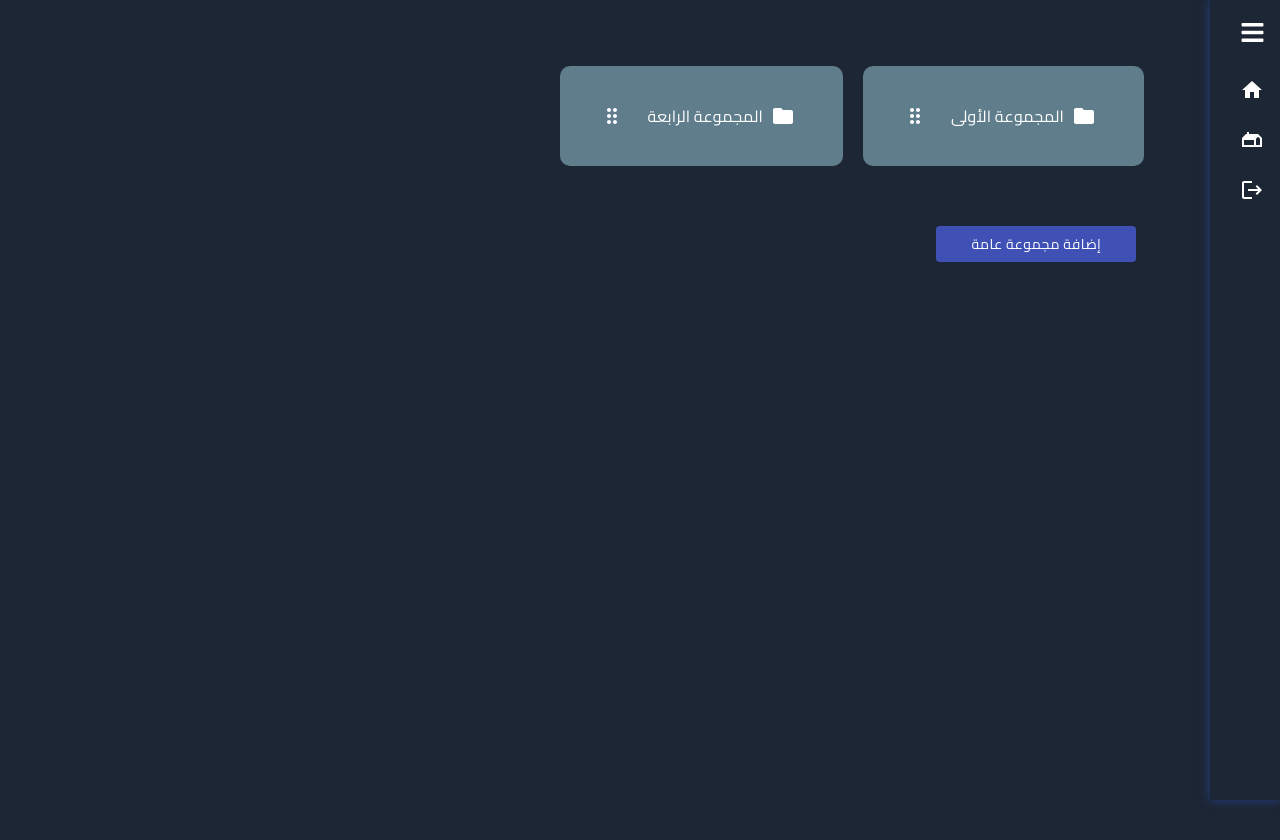
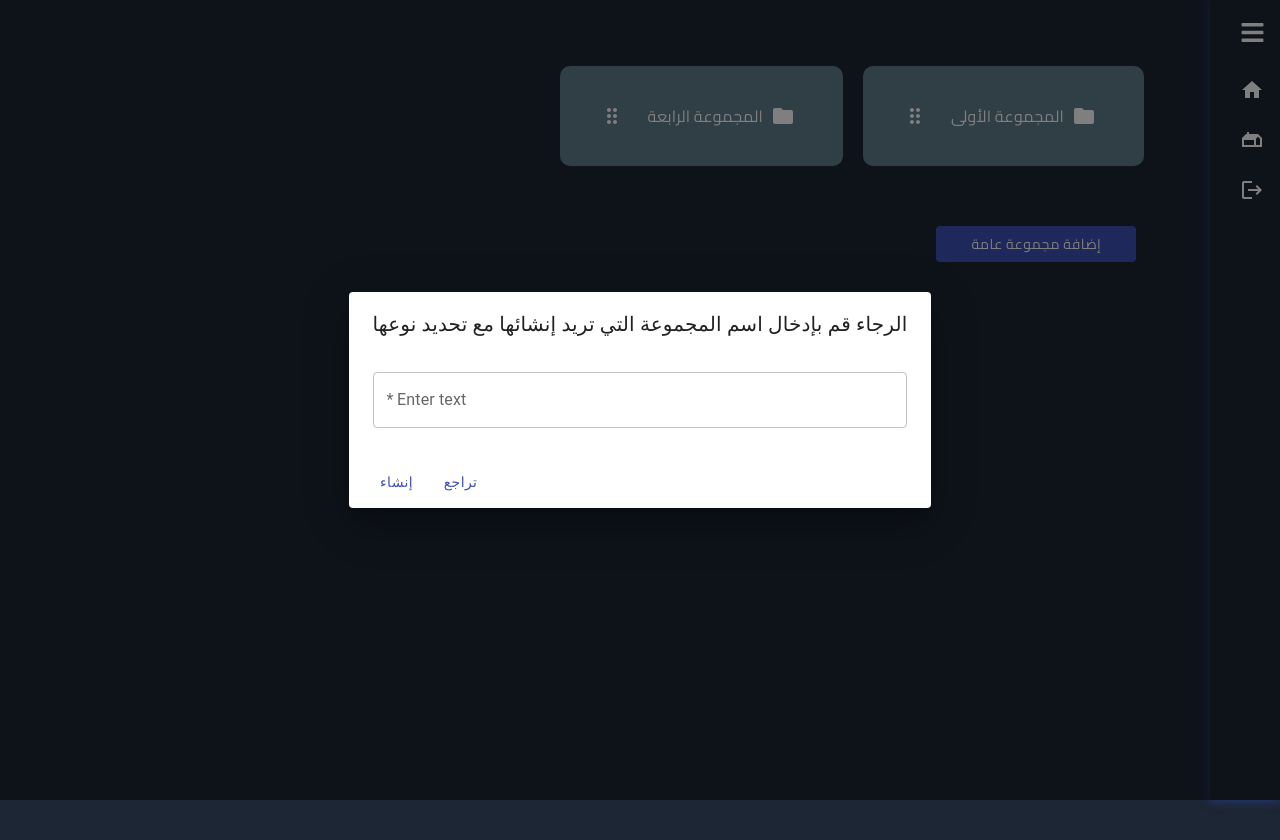
Before and after one commit to MoFares7/Drive-tech, a React (Create React App) app: page /public in a window 1280 px wide. Both pictures are taken after a click on the button "إضافة مجموعة عامة". Built offline with nearby package versions, Linux system fonts and the light colour scheme.

Commit message:
groups ui

```diff
--- /dev/null
+++ b/src/components/DialogForm.jsx
@@ -0,0 +1,67 @@
+import React from 'react';
+import Button from '@mui/material/Button';
+import Dialog from '@mui/material/Dialog';
+import DialogActions from '@mui/material/DialogActions';
+import DialogContent from '@mui/material/DialogContent';
+import DialogContentText from '@mui/material/DialogContentText';
+import DialogTitle from '@mui/material/DialogTitle';
+import Slide from '@mui/material/Slide';
+import MainButton from './MainButton';
+import TextField from '@mui/material/TextField';
+import MenuItem from '@mui/material/MenuItem';
+import Select from '@mui/material/Select';
+
+const Transition = React.forwardRef(function Transition(props, ref) {
+        return <Slide direction="up" ref={ref} {...props} />;
+});
+
+export default function DialogForm({ titleButton, headerTitle, subHeaderTitle, onClick }) {
+        const [open, setOpen] = React.useState(false);
+        const [textFieldValue, setTextFieldValue] = React.useState('');
+        const [dropdownValue, setDropdownValue] = React.useState('private');
+
+        const handleClickOpen = () => {
+                setOpen(true);
+        };
+
+        const handleClose = () => {
+                setOpen(false);
+        };
+
+        const handleTextFieldChange = (event) => {
+                setTextFieldValue(event.target.value);
+        };
+
+        return (
+                <React.Fragment>
+                        <MainButton width="200px" color="#3F51B5" title={titleButton} onClick={handleClickOpen} />
+                        <Dialog
+                                open={open}
+                                TransitionComponent={Transition}
+                                keepMounted
+                                onClose={handleClose}
+                                aria-describedby="alert-dialog-slide-description"
+                        >
+                                <DialogTitle>{headerTitle}</DialogTitle>
+                                <DialogContent>
+                                        <DialogContentText id="alert-dialog-slide-description">{subHeaderTitle}</DialogContentText>
+
+                                        <TextField
+                                                label="Enter text"
+                                                value={textFieldValue}
+                                                onChange={handleTextFieldChange}
+                                                fullWidth
+                                                margin="normal"
+                                                variant="outlined"
+                                                required
+
+                                        />
+                                </DialogContent>
+                                <DialogActions>
+                                        <Button onClick={handleClose}>تراجع</Button>
+                                        <Button onClick={handleClose}>إنشاء</Button>
+                                </DialogActions>
+                        </Dialog>
+                </React.Fragment>
+        );
+}
--- a/src/pages/GroupsPage/PublicGroup.jsx
+++ b/src/pages/GroupsPage/PublicGroup.jsx
@@ -2,8 +2,10 @@ import React from 'react';
 import { Box } from '@mui/material';
 import StatisticsCard from '../HomePage/StatisticsCard';
 import MainButton from '../../components/MainButton';
+import DialogForm from '../../components/DialogForm';
 
 const PublicGroupPage = () => {
+
         return (
                 <Box sx={{ display: 'block' }}>
                         <main className="main-container">
@@ -12,8 +14,10 @@ const PublicGroupPage = () => {
                                         <StatisticsCard title="المجموعة الرابعة" backgroundColor='#607D8B' />
 
                                 </Box>
-                                <MainButton width="200px" color="#3F51B5" title="إضافة مجموعة عامة" />
-
+                                <DialogForm
+                                        titleButton="إضافة مجموعة عامة "
+                                        headerTitle="الرجاء قم بإدخال اسم المجموعة التي تريد إنشائها مع تحديد نوعها"
+                                />
                         </main >
                 </Box >
         )
```
